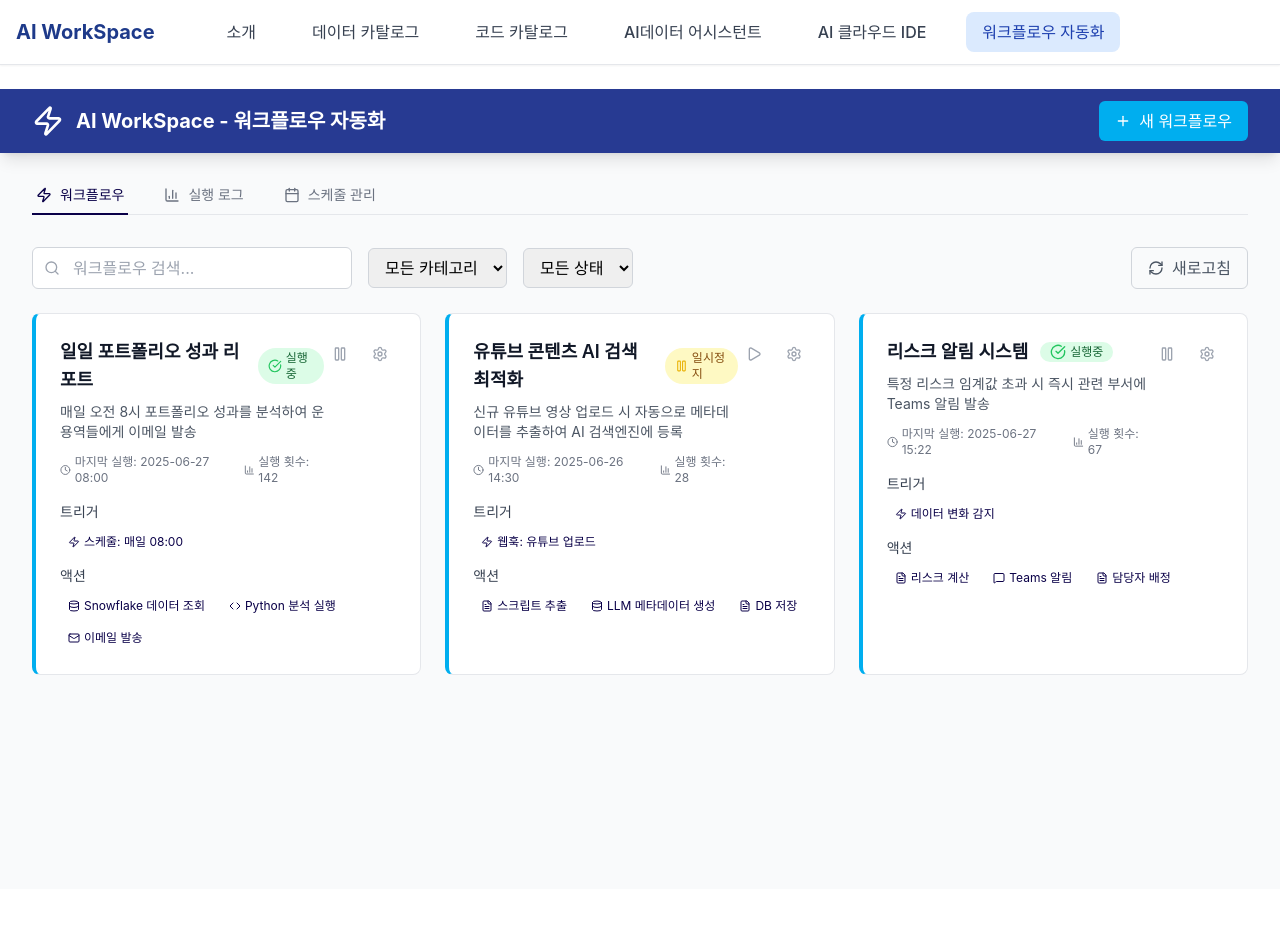
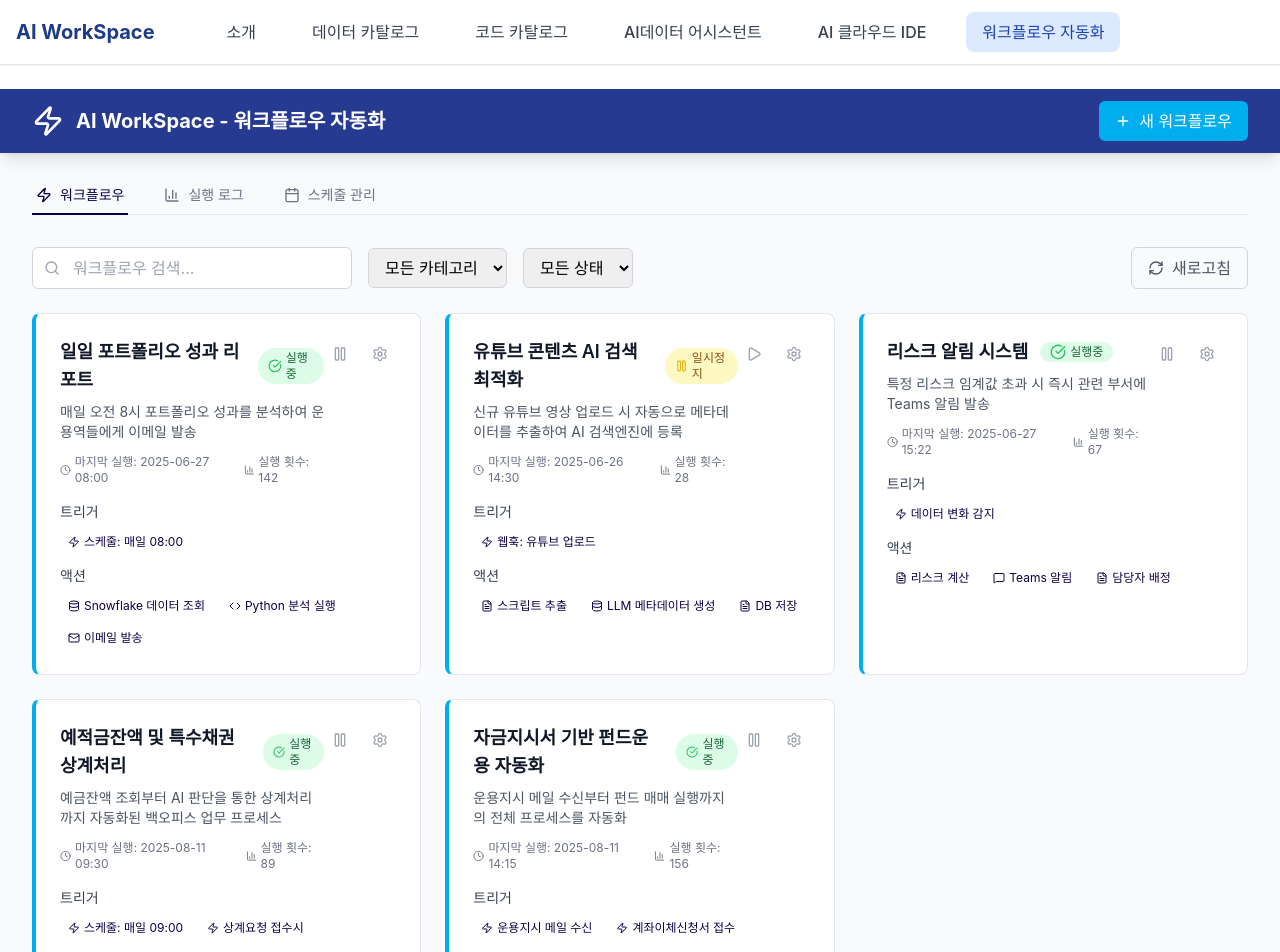
Before and after one commit to fudiso/ai_workspace, a React (Create React App) app: page /workflow in a window 1280 px wide. Shown: the top 952 px of the page. Before the commit the page ends 889 px from the top, so only its background shows below. Built offline with nearby package versions, Linux system fonts and the light colour scheme.

Commit message:
금융그룹 시나리오 추가

```diff
--- a/src/App.js
+++ b/src/App.js
@@ -213,8 +213,7 @@ const AIWorkSpaceDemo = () => {
       description: "사용자 진화 여정을 설계하고 조직 내 역할을 재정의",
       details: [
         "일반 사용자 → 분석자산 소비자 → 생산자 → 전문가로의 진화 여정",
-        "IT부서는 재사용 가능한 분석자산의 생산자 역할로 전환",
-        "AI솔루션본부는 플랫폼 운영 중심 조직으로 기능 확장"
+        "기존 업무시스템 담당부서는 시스템 화면을 중심으로 재사용 가능한 분석자산의 생산자 역할로 전환",
       ]
     },
     {
@@ -339,7 +338,7 @@ const AIWorkSpaceDemo = () => {
       <header style={{ backgroundColor: colors.primary }} className="text-white py-6">
         <div className="container mx-auto px-6">
           <h1 className="text-3xl font-bold mb-2">AI WorkSpace</h1>
-          <p className="text-lg opacity-90">AI 기반 Data-Native 조직으로의 전환</p>
+          <p className="text-lg opacity-90">AI-Native 조직으로의 전환</p>
         </div>
       </header>
 
@@ -385,11 +384,11 @@ const AIWorkSpaceDemo = () => {
                   <TrendingUp className="w-8 h-8 text-white" />
                 </div>
                 <h2 className="text-3xl font-bold mb-4" style={{ color: colors.primary }}>
-                  Data-Native 조직으로의 전환
+                  AI-Native 조직으로의 전환
                 </h2>
                 <p className="text-xl text-gray-700 max-w-4xl mx-auto leading-relaxed">
-                  전직원이 AI의 도움으로 데이터를 자유자재로 활용하는
-                  <span className="font-semibold text-blue-600">'Data-Native'</span> 조직으로 전환
+                  전 구성원이 AI의 도움으로 데이터를 자유자재로 활용하는
+                  <span className="font-semibold text-blue-600">'AI-Native'</span> 조직으로 전환
                 </p>
               </div>
             </div>
@@ -464,26 +463,6 @@ const AIWorkSpaceDemo = () => {
               </div>
             </div>
 
-            {/* 추가 설명 섹션 */}
-            <div className="bg-gradient-to-r from-gray-50 to-blue-50 rounded-xl p-6 border border-blue-100">
-              <div className="flex items-start space-x-4">
-                <div className="flex-shrink-0">
-                  <div className="flex items-center justify-center w-10 h-10 bg-blue-100 rounded-full">
-                    <Brain className="w-5 h-5 text-blue-600" />
-                  </div>
-                </div>
-                <div className="flex-1">
-                  <h4 className="text-lg font-semibold text-gray-800 mb-2">
-                    Microsoft Copilot과의 시너지
-                  </h4>
-                  <p className="text-gray-600 text-sm leading-relaxed">
-                    AI WorkSpace는 Microsoft Copilot과 함께 전사적 AI 기반 데이터 활용 생태계를 완성합니다.
-                    정형·반정형 데이터에 특화된 우리의 솔루션과 문서 및 커뮤니케이션에 특화된 Copilot이
-                    상호 보완하여 완전한 디지털 워크스페이스를 제공합니다.
-                  </p>
-                </div>
-              </div>
-            </div>
           </div>
         )}
 
--- a/src/Automation/auto.js
+++ b/src/Automation/auto.js
@@ -92,6 +92,32 @@ const WorkflowAutomation = () => {
       category: '리스크',
       author: '박리스크',
       executions: 67
+    },
+    {
+      id: 4,
+      name: '예적금잔액 및 특수채권 상계처리',
+      description: '예금잔액 조회부터 AI 판단을 통한 상계처리까지 자동화된 백오피스 업무 프로세스',
+      status: 'running',
+      lastRun: '2025-08-11 09:30',
+      nextRun: '매일 09:00',
+      triggers: ['스케줄: 매일 09:00', '상계요청 접수시'],
+      actions: ['예금잔액 일괄조회', 'AI LLM 상계가능여부 판단', '상계통지서 자동발송', '상계실행 처리'],
+      category: '백오피스',
+      author: '김백오피스',
+      executions: 89
+    },
+    {
+      id: 5,
+      name: '자금지시서 기반 펀드운용 자동화',
+      description: '운용지시 메일 수신부터 펀드 매매 실행까지의 전체 프로세스를 자동화',
+      status: 'running',
+      lastRun: '2025-08-11 14:15',
+      nextRun: '실시간 모니터링',
+      triggers: ['운용지시 메일 수신', '계좌이체신청서 접수'],
+      actions: ['메일수신 및 분류', '계좌이체신청서 작성', '수탁사 메일송부', '전표작성 및 제출', '펀드매수매도 처리', '거래서류 송부'],
+      category: '운용',
+      author: '이펀드운용',
+      executions: 156
     }
   ]);
 
@@ -131,10 +157,12 @@ const WorkflowAutomation = () => {
 
   // 워크플로우 실행 로그
   const executionLogs = [
-    { id: 1, workflow: '일일 포트폴리오 성과 리포트', status: 'success', startTime: '2025-06-27 08:00:00', duration: '45초', message: '성공적으로 완료' },
-    { id: 2, workflow: '리스크 알림 시스템', status: 'success', startTime: '2025-06-27 15:22:15', duration: '12초', message: '알림 발송 완료' },
-    { id: 3, workflow: '유튜브 콘텐츠 AI 검색 최적화', status: 'error', startTime: '2025-06-26 14:30:22', duration: '8초', message: 'API 호출 실패' },
-    { id: 4, workflow: '일일 포트폴리오 성과 리포트', status: 'success', startTime: '2025-06-26 08:00:00', duration: '52초', message: '성공적으로 완료' }
+    { id: 1, workflow: '일일 포트폴리오 성과 리포트', status: 'success', startTime: '2025-08-11 08:00:00', duration: '45초', message: '성공적으로 완료' },
+    { id: 2, workflow: '예적금잔액 및 특수채권 상계처리', status: 'success', startTime: '2025-08-11 09:30:15', duration: '3분52초', message: 'AI 판단 완료, 상계통지서 발송' },
+    { id: 3, workflow: '자금지시서 기반 펀드운용 자동화', status: 'success', startTime: '2025-08-11 14:15:22', duration: '2분1초', message: '거래서류 송부 완료' },
+    { id: 4, workflow: '리스크 알림 시스템', status: 'success', startTime: '2025-08-11 15:22:15', duration: '12초', message: '알림 발송 완료' },
+    { id: 5, workflow: '유튜브 콘텐츠 AI 검색 최적화', status: 'error', startTime: '2025-08-10 14:30:22', duration: '8초', message: 'API 호출 실패' },
+    { id: 6, workflow: '일일 포트폴리오 성과 리포트', status: 'success', startTime: '2025-08-10 08:00:00', duration: '52초', message: '성공적으로 완료' }
   ];
 
   const getStatusIcon = (status) => {
--- a/src/DataCatalog/datacatalog.jsx
+++ b/src/DataCatalog/datacatalog.jsx
@@ -75,7 +75,7 @@ const DataCatalog = () => {
     {
       id: 4,
       title: "카드 해외결제 트렌드 분석",
-      description: "미래에셋카드 고객의 국가별, 업종별, 시점별 해외결제 패턴 및 환율 민감도 분석",
+      description: "우리카드 고객의 국가별, 업종별, 시점별 해외결제 패턴 및 환율 민감도 분석",
       category: "consumption",
       source: "우리카드",
       updateFreq: "일일",
```
